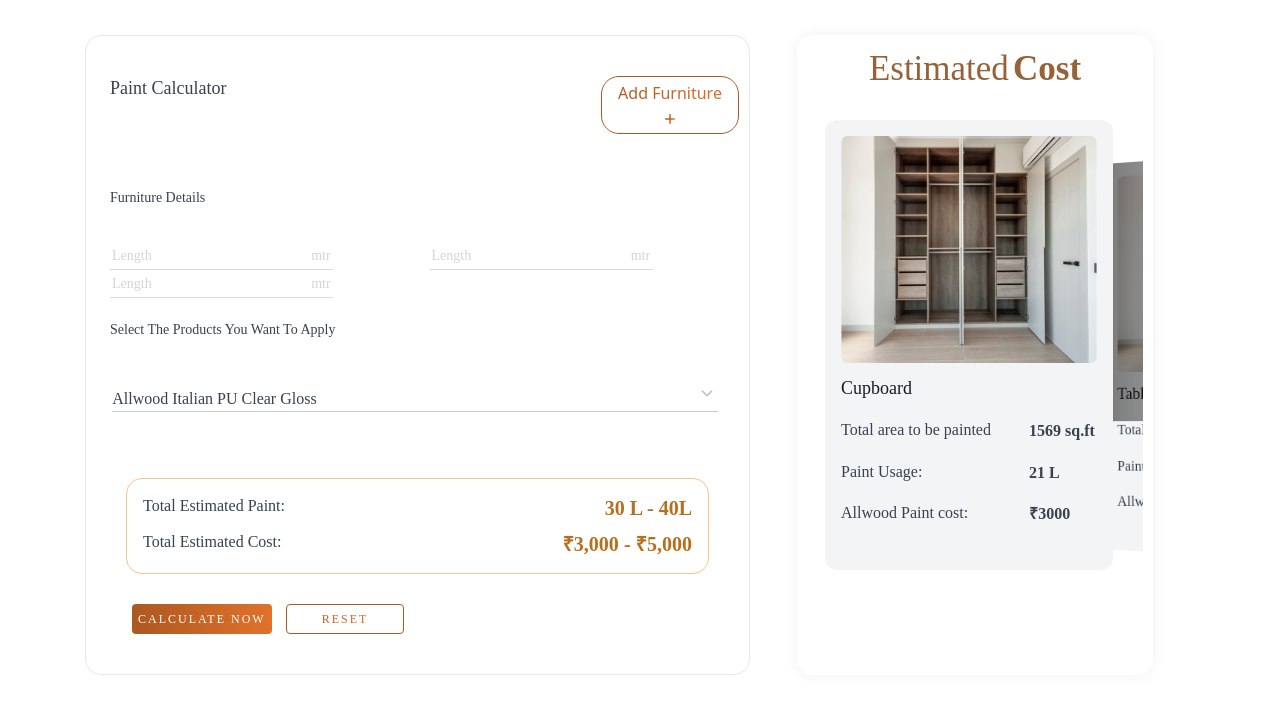
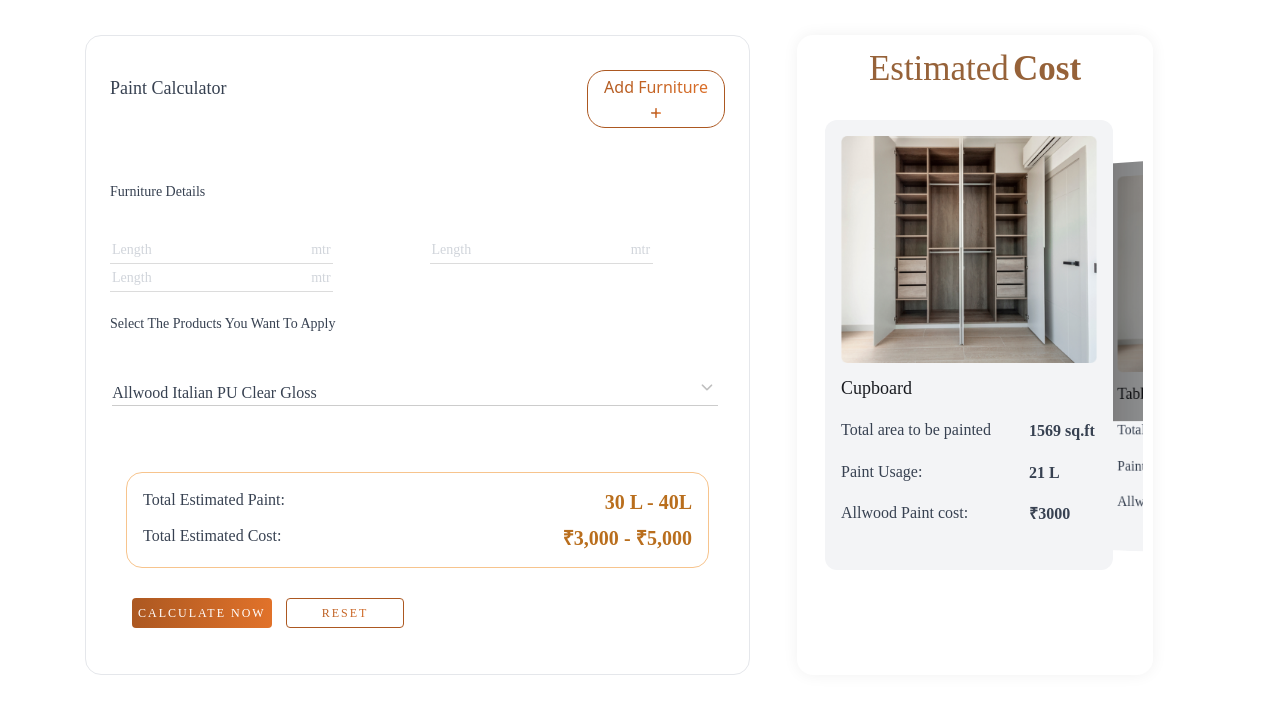
Before and after one commit to AdnanSheikhDeveloper/paint-calculator1, a plain HTML site: page index.html in a window 1280 px wide. Drawn offline with nearby package versions, Linux system fonts and the light colour scheme.

Commit message:
Fix the marginn gap btw buttons

```diff
--- a/index.html
+++ b/index.html
@@ -41,7 +41,8 @@
     -webkit-text-fill-color: transparent;
     border: none;
     border-radius: 18px;
-    margin-right: -14px;
+    margin-top: -6px;
+    /* margin-right: -14px; */
     padding: 4px 12px;
     align-items: center;
     width: 138px;
@@ -160,6 +161,15 @@
 
   /* ===============total amount ===========row */
   .totalAmtCost {
+    /* width: 45em;
+    border-radius: 16px;
+    border: 1px solid var(--Orange-100, #f7c48d);
+    background: var(--Neutral-Neutral-0, #fff);
+    margin-top: 8%;
+    display: flex;
+    flex-direction: column;
+    gap: 10px;
+    padding: 16px; */
     border-radius: 16px;
     border: 1px solid var(--Orange-100, #f7c48d);
     background: var(--Neutral-Neutral-0, #fff);
@@ -269,9 +279,9 @@
   .horizontal-scroll {
     display: flex;
     gap: 8px;
-    width: 98%;
+    width: 97%;
     overflow-x: auto;
-    margin-left: 11px;
+    margin-left: 8px;
     align-items: center;
     padding: 4px;
     transition: overflow-x 0.3s ease-in-out;
@@ -352,6 +362,7 @@
     .row-total-first {
       padding-right: 0 !important;
     }
+
     #doorlockbtn1.active,
     #doorlockbtn8.active,
     #doorlockbtn2.active,
@@ -364,6 +375,20 @@
 
     }
   }
+
+  /* @media (max-width: 1440px) {
+    .totalAmtCost {
+    width: 45em;
+    border-radius: 16px;
+    border: 1px solid var(--Orange-100, #f7c48d);
+    background: var(--Neutral-Neutral-0, #fff);
+    margin-top: 8%;
+    display: flex;
+    flex-direction: column;
+    gap: 10px;
+    padding: 16px;}
+  } */
+
 
   /* card style here======================================== */
   /* ========================================================= */
```
Lines whose indentation alone changed are shown as unchanged.
